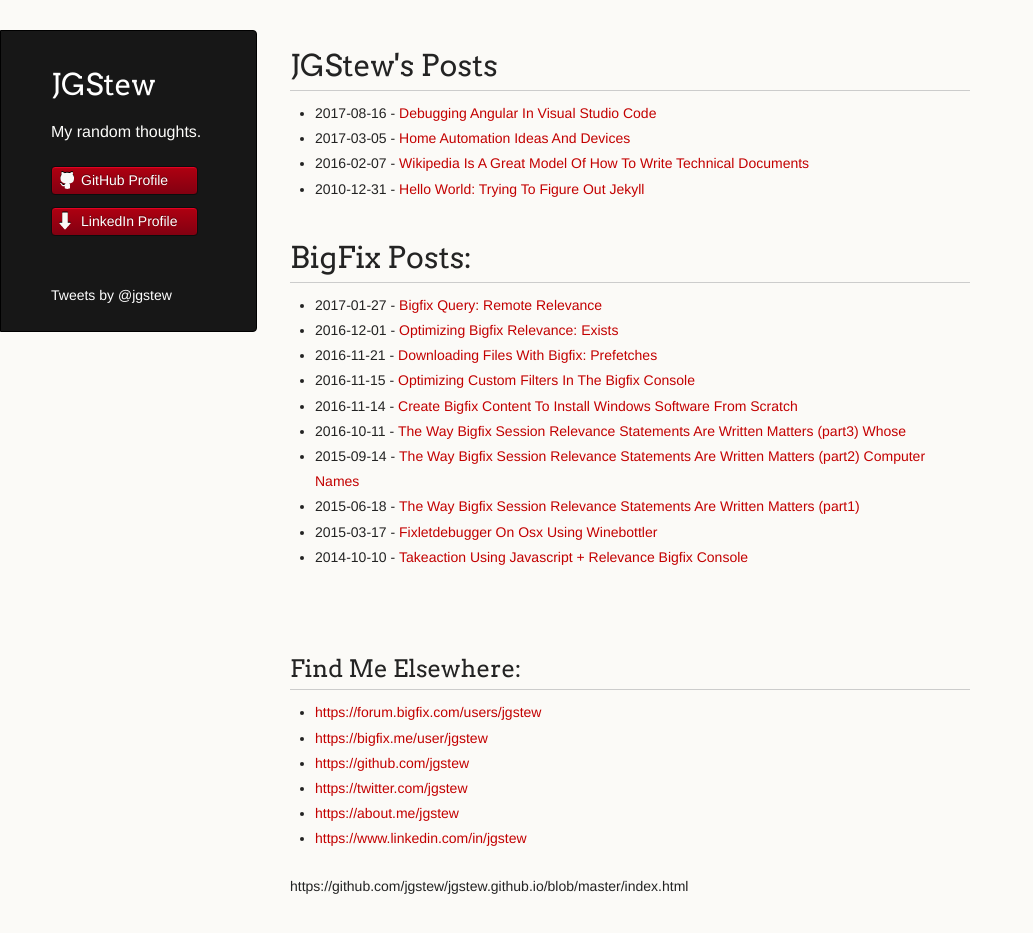
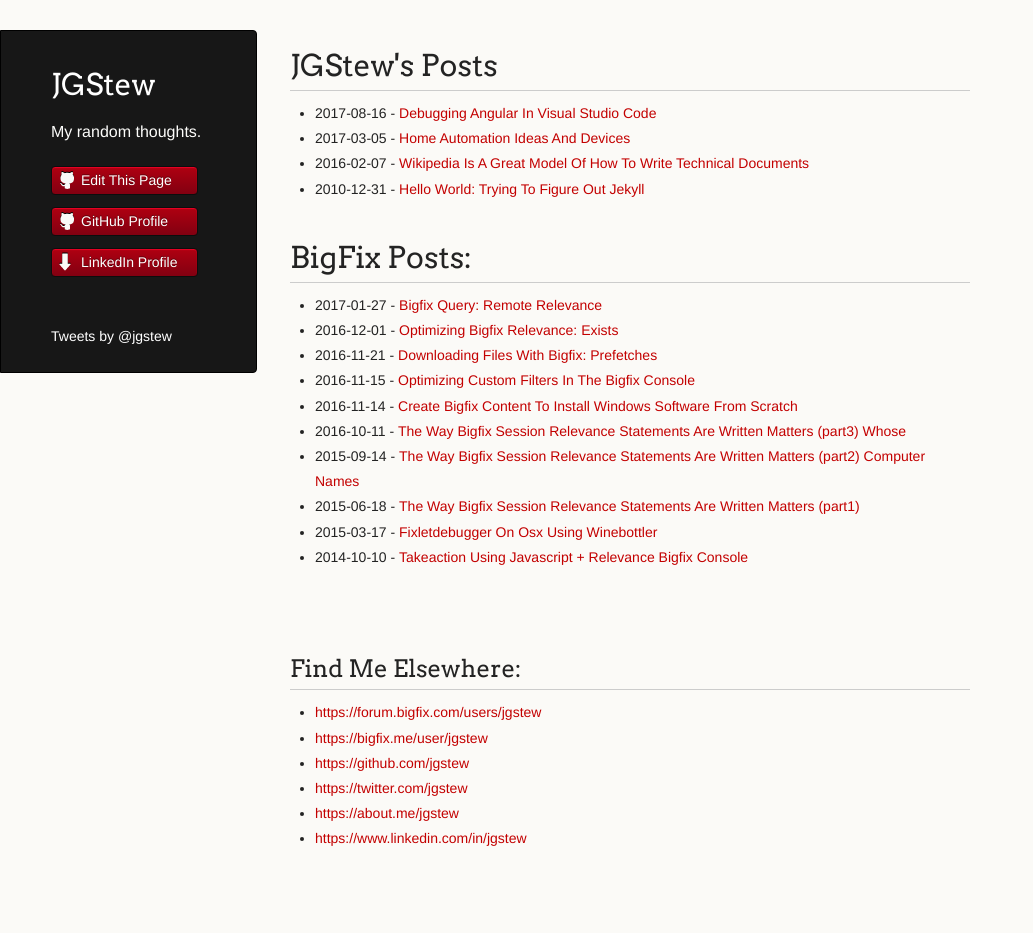
Before and after one commit to jgstew/jgstew.github.io, a Jekyll site: the page built from index.html, in a window 1280 px wide and 949 px high. Shown: the top 933 px of the window, without its empty margins (0-1033 px from the left). Built offline with Jekyll 4.4.1, drawn with Linux system fonts in a browser that asks for light colours; comment, search, counter and statistics services are not loaded.

Commit message:
Update default.html

```diff
--- a/_layouts/default.html
+++ b/_layouts/default.html
@@ -21,6 +21,7 @@
         <p class="header">My random thoughts.</p>
 
         <ul>
+          <li><a class="buttons github" href="https://github.com/jgstew/jgstew.github.io/blob/master/{{ page.path }}">Edit This Page</a></li>
           <li><a class="buttons github" href="https://github.com/jgstew">GitHub Profile</a></li>
 	  <li><a class="buttons linkedin" href="https://www.linkedin.com/in/jgstew">LinkedIn Profile</a></li>
         </ul>
```
Also changed, not shown: other parts of _layouts/default.html (+0 -1 lines).
